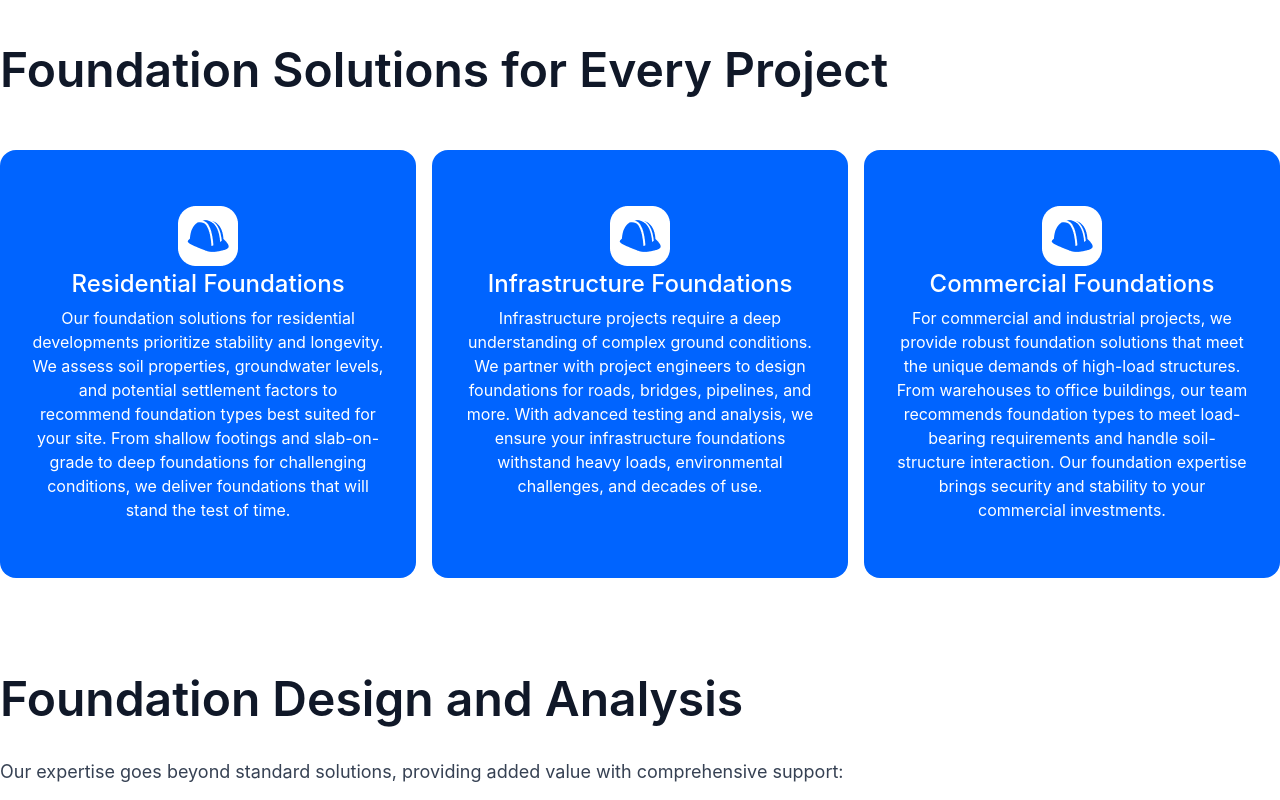
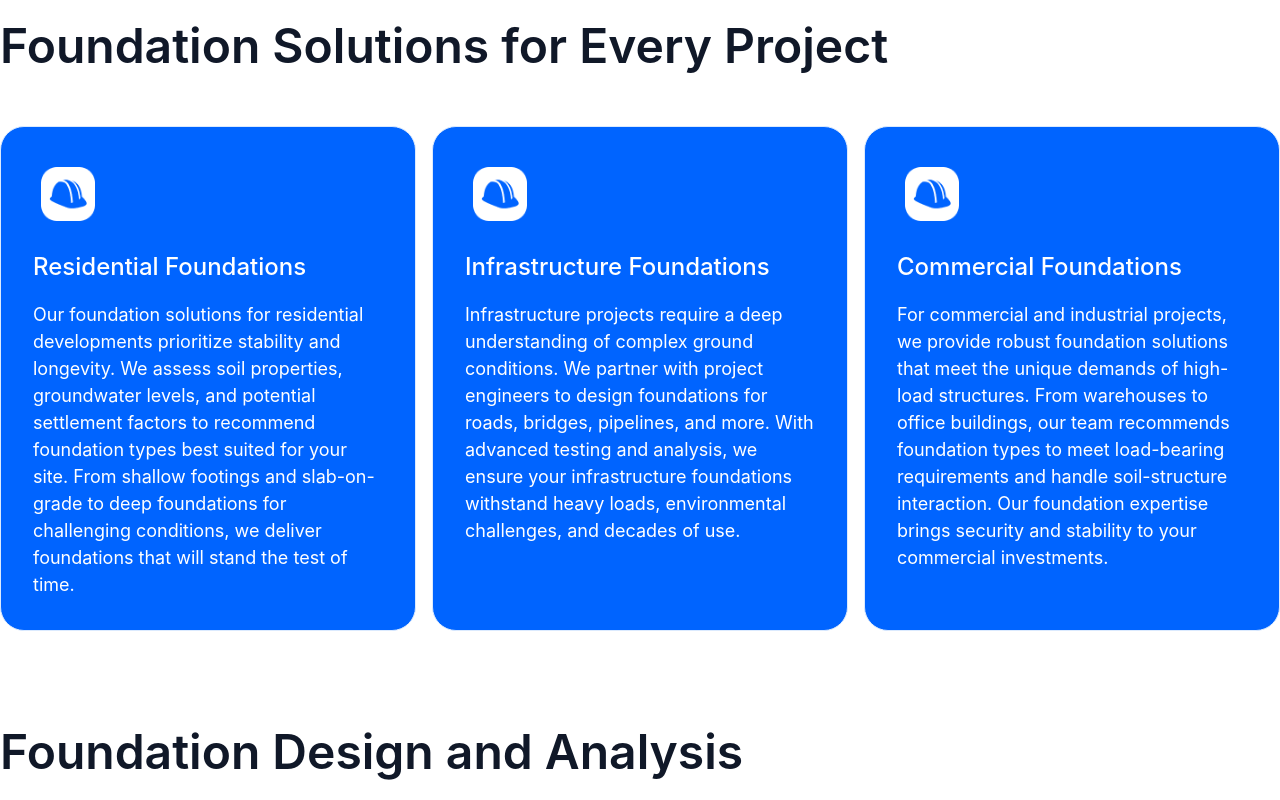
Before and after one commit to tharanga-madurapperuma/statewide-geotechnical_construction-site, a React (Vite) app: page /foundationbuilt in a window 1280 px wide. Shown: the part 860-1660 px from the top of the page. Built offline with nearby package versions, Linux system fonts and the light colour scheme.

Commit message:
change all classes

```diff
--- a/src/components/card/ButtonCard.jsx
+++ b/src/components/card/ButtonCard.jsx
@@ -7,7 +7,7 @@ const ButtonCard = ({ image, title, description, buttonText }) => {
   const buttonLink = "/contact";
 
   return (
-    <div className="font-inter bg-[#EBF7FF] rounded-xl sm:rounded-2xl md:rounded-3xl mx-4 sm:mx-6 md:mx-8 lg:mx-16 mt-6 md:mt-[40px]">
+    <div className="font-inter bg-[#EBF7FF] rounded-xl sm:rounded-2xl md:rounded-3xl mx-4 sm:mx-6 md:mx-8 lg:mx-16 mt-[8px] md:mt-[16px]">
       {/* Mobile layout - Image on top, text below */}
       <div className="block md:hidden p-6 sm:p-2">
         {/* Top Image for Mobile */}
--- a/src/components/hero-section/AccreditedFacilitySection.jsx
+++ b/src/components/hero-section/AccreditedFacilitySection.jsx
@@ -3,7 +3,7 @@ import { GroupTalk } from "../../assets/assets";
 
 const AccreditedFacilitySection = () => {
     return (
-        <section className="bg-white w-full  h-auto  mx-auto sm:px-[70px] md:px-[80px] lg:px-[100px] xl:px-[110px] mb-[3rem] px-8 py-10 max-w-[1920px]">
+        <section className="bg-white w-full  h-auto  mx-auto sm:px-[70px] md:px-[80px] lg:px-[100px] xl:px-[110px] mb-[128px] px-8 py-10 max-w-[1920px] mt-[128px]">
             <h2 className="text-xl sm:text-[32px] lg:text-[40px] xl:text-[54px] font-600 lg:mb-[56px] text-gray-900 leading-snug">
                 Statewide Laboratories Pty Ltd – Your Trusted NATA-Accredited
                 Testing Facility
--- a/src/components/info-section/InfoSection.jsx
+++ b/src/components/info-section/InfoSection.jsx
@@ -27,7 +27,7 @@ const InfoSection = ({
             <div className="flex-1 text-left">
                 <h2
                     className={`text-2xl sm:text-3xl font-600  text-gray-900 mb-4 ${
-                        reverse ? "md:text-[48px]" : " md:md:text-[62px]"
+                        reverse ? "md:text-[48px]" : " md:md:text-[48px]"
                     }`}
                 >
                     {title}
--- a/src/components/text/TextSection.jsx
+++ b/src/components/text/TextSection.jsx
@@ -2,7 +2,7 @@ import React from "react";
 
 const TextSection = ({ title, description, buttonText, buttonLink }) => {
     return (
-        <section className="bg-[#EBF7FF] py-12">
+        <section className="bg-[#EBF7FF] py-[32px]">
             <div className="mx-auto text-center md:text-left">
                 <h2
                     s
--- a/src/pages/AboutUs.jsx
+++ b/src/pages/AboutUs.jsx
@@ -81,7 +81,7 @@ Our team is dedicated to providing accurate, cost-effective geotechnical solutio
         </div>
 
         {/* Footer */}
-        <div className="text-gray-600 mt-[32px] ">
+        <div className="text-gray-600 mt-[56px] mb-[96px] ">
           <p>
             Choose Statewide Geotechnical (Aust) Pty Ltd for your next project,
             and experience the benefits of seamless, reliable, and
--- a/src/pages/FoundationBuilt.jsx
+++ b/src/pages/FoundationBuilt.jsx
@@ -1,6 +1,6 @@
 import React from "react";
 import ButtonCard from "../components/card/ButtonCard";
-import CardIconTextCenterColored from "../components/card-icon-text-center/CardIconTextCenterColored";
+
 import TextSection from "../components/text/TextSection";
 import CardIconTopLeft from "../components/card-icon-top-left/CardIconTopLeft";
 
@@ -28,27 +28,46 @@ const FoundationBuilt = () => {
           {/* Desktop Layout (lg and up) - Original 9-column layout */}
           <div className="hidden lg:grid grid-cols-9 grid-rows-5 gap-4 mt-[56px]">
             <div className="col-span-3 row-span-5">
-      <CardIconTextCenterColored
+              <CardIconTopLeft
                 iconUrl="/Frame2218.png"
+                iconBackground="bg-white-100"
+                background="bg-blue-600"
+                stroke={true}
                 titleText="Residential Foundations"
-        bodyTextPresent="Our foundation solutions for residential developments prioritize stability and longevity. We assess soil properties, groundwater levels, and potential settlement factors to recommend foundation types best suited for your site. From shallow footings and slab-on-grade to deep foundations for challenging conditions, we deliver foundations that will stand the test of time."
                 bodyText="Our foundation solutions for residential developments prioritize stability and longevity. We assess soil properties, groundwater levels, and potential settlement factors to recommend foundation types best suited for your site. From shallow footings and slab-on-grade to deep foundations for challenging conditions, we deliver foundations that will stand the test of time."
+                titleColor="text-white"
+                bodyColor="text-white"
+                padding={true}
+                backgroundHover={true}
               />
             </div>
             <div className="col-span-3 row-span-5 col-start-4">
-      <CardIconTextCenterColored
+              <CardIconTopLeft
                 iconUrl="/Frame2218.png"
+                iconBackground="bg-white-100"
+                background="bg-blue-600"
+                stroke={true}
                 titleText="Infrastructure Foundations"
-        bodyTextPresent="Infrastructure projects require a deep understanding of complex ground conditions. We partner with project engineers to design foundations for roads, bridges, pipelines, and more. With advanced testing and analysis, we ensure your infrastructure foundations withstand heavy loads, environmental challenges, and decades of use."
                 bodyText="Infrastructure projects require a deep understanding of complex ground conditions. We partner with project engineers to design foundations for roads, bridges, pipelines, and more. With advanced testing and analysis, we ensure your infrastructure foundations withstand heavy loads, environmental challenges, and decades of use."
+                titleColor="text-white"
+                bodyColor="text-white"
+                padding={true}
+                backgroundHover={true}
               />
             </div>
             <div className="col-span-3 row-span-5 col-start-7">
-      <CardIconTextCenterColored
+
+              <CardIconTopLeft
                 iconUrl="/Frame2218.png"
+                iconBackground="bg-white-100"
+                background="bg-blue-600"
+                stroke={true}
                 titleText="Commercial Foundations"
-        bodyTextPresent="For commercial and industrial projects, we provide robust foundation solutions that meet the unique demands of high-load structures. From warehouses to office buildings, our team recommends foundation types to meet load-bearing requirements and handle soil-structure interaction. Our foundation expertise brings security and stability to your commercial investments."
                 bodyText="For commercial and industrial projects, we provide robust foundation solutions that meet the unique demands of high-load structures. From warehouses to office buildings, our team recommends foundation types to meet load-bearing requirements and handle soil-structure interaction. Our foundation expertise brings security and stability to your commercial investments."
+                titleColor="text-white"
+                bodyColor="text-white"
+                padding={true}
+                backgroundHover={true}
               />
             </div>
           </div>
@@ -56,27 +75,45 @@ const FoundationBuilt = () => {
           {/* Tablet Layout (md) - 2-column layout */}
           <div className="hidden md:grid lg:hidden grid-cols-2 gap-6 px-4">
             <div className="col-span-1">
-      <CardIconTextCenterColored
+            <CardIconTopLeft
                 iconUrl="/Frame2218.png"
+                iconBackground="bg-white-100"
+                background="bg-blue-600"
+                stroke={true}
                 titleText="Residential Foundations"
-        bodyTextPresent="Our foundation solutions for residential developments prioritize stability and longevity. We assess soil properties, groundwater levels, and potential settlement factors to recommend foundation types best suited for your site. From shallow footings and slab-on-grade to deep foundations for challenging conditions, we deliver foundations that will stand the test of time."
                 bodyText="Our foundation solutions for residential developments prioritize stability and longevity. We assess soil properties, groundwater levels, and potential settlement factors to recommend foundation types best suited for your site. From shallow footings and slab-on-grade to deep foundations for challenging conditions, we deliver foundations that will stand the test of time."
+                titleColor="text-white"
+                bodyColor="text-white"
+                padding={true}
+                backgroundHover={true}
               />
             </div>
             <div className="col-span-1">
-      <CardIconTextCenterColored
+            <CardIconTopLeft
                 iconUrl="/Frame2218.png"
+                iconBackground="bg-white-100"
+                background="bg-blue-600"
+                stroke={true}
                 titleText="Infrastructure Foundations"
-        bodyTextPresent="Infrastructure projects require a deep understanding of complex ground conditions. We partner with project engineers to design foundations for roads, bridges, pipelines, and more. With advanced testing and analysis, we ensure your infrastructure foundations withstand heavy loads, environmental challenges, and decades of use."
                 bodyText="Infrastructure projects require a deep understanding of complex ground conditions. We partner with project engineers to design foundations for roads, bridges, pipelines, and more. With advanced testing and analysis, we ensure your infrastructure foundations withstand heavy loads, environmental challenges, and decades of use."
+                titleColor="text-white"
+                bodyColor="text-white"
+                padding={true}
+                backgroundHover={true}
               />
             </div>
             <div className="col-span-2">
-      <CardIconTextCenterColored
+            <CardIconTopLeft
                 iconUrl="/Frame2218.png"
+                iconBackground="bg-white-100"
+                background="bg-blue-600"
+                stroke={true}
                 titleText="Commercial Foundations"
-        bodyTextPresent="For commercial and industrial projects, we provide robust foundation solutions that meet the unique demands of high-load structures. From warehouses to office buildings, our team recommends foundation types to meet load-bearing requirements and handle soil-structure interaction. Our foundation expertise brings security and stability to your commercial investments."
                 bodyText="For commercial and industrial projects, we provide robust foundation solutions that meet the unique demands of high-load structures. From warehouses to office buildings, our team recommends foundation types to meet load-bearing requirements and handle soil-structure interaction. Our foundation expertise brings security and stability to your commercial investments."
+                titleColor="text-white"
+                bodyColor="text-white"
+                padding={true}
+                backgroundHover={true}
               />
             </div>
           </div>
@@ -84,27 +121,45 @@ const FoundationBuilt = () => {
           {/* Small Tablet Layout (sm) - 2-column but different arrangement */}
           <div className="hidden sm:grid md:hidden grid-cols-2 gap-4 px-4">
             <div className="col-span-2">
-      <CardIconTextCenterColored
+            <CardIconTopLeft
                 iconUrl="/Frame2218.png"
+                iconBackground="bg-white-100"
+                background="bg-blue-600"
+                stroke={true}
                 titleText="Residential Foundations"
-        bodyTextPresent="Our foundation solutions for residential developments prioritize stability and longevity. We assess soil properties, groundwater levels, and potential settlement factors to recommend foundation types best suited for your site. From shallow footings and slab-on-grade to deep foundations for challenging conditions, we deliver foundations that will stand the test of time."
                 bodyText="Our foundation solutions for residential developments prioritize stability and longevity. We assess soil properties, groundwater levels, and potential settlement factors to recommend foundation types best suited for your site. From shallow footings and slab-on-grade to deep foundations for challenging conditions, we deliver foundations that will stand the test of time."
+                titleColor="text-white"
+                bodyColor="text-white"
+                padding={true}
+                backgroundHover={true}
               />
             </div>
             <div className="col-span-1">
-      <CardIconTextCenterColored
+            <CardIconTopLeft
                 iconUrl="/Frame2218.png"
+                iconBackground="bg-white-100"
+                background="bg-blue-600"
+                stroke={true}
                 titleText="Infrastructure Foundations"
-        bodyTextPresent="Infrastructure projects require a deep understanding of complex ground conditions. We partner with project engineers to design foundations for roads, bridges, pipelines, and more. With advanced testing and analysis, we ensure your infrastructure foundations withstand heavy loads, environmental challenges, and decades of use."
                 bodyText="Infrastructure projects require a deep understanding of complex ground conditions. We partner with project engineers to design foundations for roads, bridges, pipelines, and more. With advanced testing and analysis, we ensure your infrastructure foundations withstand heavy loads, environmental challenges, and decades of use."
+                titleColor="text-white"
+                bodyColor="text-white"
+                padding={true}
+                backgroundHover={true}
               />
             </div>
             <div className="col-span-1">
-      <CardIconTextCenterColored
+            <CardIconTopLeft
                 iconUrl="/Frame2218.png"
+                iconBackground="bg-white-100"
+                background="bg-blue-600"
+                stroke={true}
                 titleText="Commercial Foundations"
-        bodyTextPresent="For commercial and industrial projects, we provide robust foundation solutions that meet the unique demands of high-load structures. From warehouses to office buildings, our team recommends foundation types to meet load-bearing requirements and handle soil-structure interaction. Our foundation expertise brings security and stability to your commercial investments."
                 bodyText="For commercial and industrial projects, we provide robust foundation solutions that meet the unique demands of high-load structures. From warehouses to office buildings, our team recommends foundation types to meet load-bearing requirements and handle soil-structure interaction. Our foundation expertise brings security and stability to your commercial investments."
+                titleColor="text-white"
+                bodyColor="text-white"
+                padding={true}
+                backgroundHover={true}
               />
             </div>
           </div>
@@ -112,27 +167,45 @@ const FoundationBuilt = () => {
           {/* Mobile Layout (xs) - Single column stacked */}
           <div className="block sm:hidden px-4 space-y-6">
             <div>
-      <CardIconTextCenterColored
+            <CardIconTopLeft
                 iconUrl="/Frame2218.png"
+                iconBackground="bg-white-100"
+                background="bg-blue-600"
+                stroke={true}
                 titleText="Residential Foundations"
-        bodyTextPresent="Our foundation solutions for residential developments prioritize stability and longevity. We assess soil properties, groundwater levels, and potential settlement factors to recommend foundation types best suited for your site. From shallow footings and slab-on-grade to deep foundations for challenging conditions, we deliver foundations that will stand the test of time."
                 bodyText="Our foundation solutions for residential developments prioritize stability and longevity. We assess soil properties, groundwater levels, and potential settlement factors to recommend foundation types best suited for your site. From shallow footings and slab-on-grade to deep foundations for challenging conditions, we deliver foundations that will stand the test of time."
+                titleColor="text-white"
+                bodyColor="text-white"
+                padding={true}
+                backgroundHover={true}
               />
             </div>
             <div>
-      <CardIconTextCenterColored
+            <CardIconTopLeft
                 iconUrl="/Frame2218.png"
+                iconBackground="bg-white-100"
+                background="bg-blue-600"
+                stroke={true}
                 titleText="Infrastructure Foundations"
-        bodyTextPresent="Infrastructure projects require a deep understanding of complex ground conditions. We partner with project engineers to design foundations for roads, bridges, pipelines, and more. With advanced testing and analysis, we ensure your infrastructure foundations withstand heavy loads, environmental challenges, and decades of use."
                 bodyText="Infrastructure projects require a deep understanding of complex ground conditions. We partner with project engineers to design foundations for roads, bridges, pipelines, and more. With advanced testing and analysis, we ensure your infrastructure foundations withstand heavy loads, environmental challenges, and decades of use."
+                titleColor="text-white"
+                bodyColor="text-white"
+                padding={true}
+                backgroundHover={true}
               />
             </div>
             <div>
-      <CardIconTextCenterColored
+            <CardIconTopLeft
                 iconUrl="/Frame2218.png"
+                iconBackground="bg-white-100"
+                background="bg-blue-600"
+                stroke={true}
                 titleText="Commercial Foundations"
-        bodyTextPresent="For commercial and industrial projects, we provide robust foundation solutions that meet the unique demands of high-load structures. From warehouses to office buildings, our team recommends foundation types to meet load-bearing requirements and handle soil-structure interaction. Our foundation expertise brings security and stability to your commercial investments."
                 bodyText="For commercial and industrial projects, we provide robust foundation solutions that meet the unique demands of high-load structures. From warehouses to office buildings, our team recommends foundation types to meet load-bearing requirements and handle soil-structure interaction. Our foundation expertise brings security and stability to your commercial investments."
+                titleColor="text-white"
+                bodyColor="text-white"
+                padding={true}
+                backgroundHover={true}
               />
             </div>
           </div>
@@ -425,7 +498,6 @@ const FoundationBuilt = () => {
           </div>
 
           <div className="col-span-1 row-span-1">
-
             <CardIconTopLeft
               iconUrl="/helmet.png"
               iconBackground="bg-white-100"
@@ -444,8 +516,6 @@ const FoundationBuilt = () => {
           </div>
 
           <div className="col-span-1 row-span-1">
-
-
             <CardIconTopLeft
               iconUrl="/helmet.png"
               iconBackground="bg-white-100"
@@ -465,8 +535,6 @@ const FoundationBuilt = () => {
 
           {/* Row 2 */}
           <div className="col-span-1 row-span-1">
-
-
             <CardIconTopLeft
               iconUrl="/helmet.png"
               iconBackground="bg-white-100"
@@ -484,7 +552,6 @@ const FoundationBuilt = () => {
           </div>
 
           <div className="col-span-1 row-span-1">
-
             <CardIconTopLeft
               iconUrl="/helmet.png"
               iconBackground="bg-white-100"
@@ -503,7 +570,6 @@ const FoundationBuilt = () => {
           </div>
 
           <div className="col-span-1 row-span-1">
-
             <CardIconTopLeft
               iconUrl="/helmet.png"
               iconBackground="bg-white-100"
@@ -518,7 +584,6 @@ const FoundationBuilt = () => {
               padding={true}
               backgroundHover={false}
             />
-
           </div>
         </div>
         {/* Footer */}
@@ -532,7 +597,9 @@ const FoundationBuilt = () => {
 
       <div className="max-w-[1300px] mx-auto mt-[94px]">
         {/* Header Section */}
-        <h1 className="text-24 sm:text-36 md:text-48 font-600 text-gray-900 font-inter  mb-[32px] text-4xl text-center md:text-left">Shallow Foundations</h1>
+        <h1 className="text-24 sm:text-36 md:text-48 font-600 text-gray-900 font-inter  mb-[32px] text-4xl text-center md:text-left">
+          Shallow Foundations
+        </h1>
         <p className="text-base mb-[45px] sm:text-lg text-gray-700 leading-relaxed text-center md:text-left max-w-7xl mx-auto md:mx-0">
           For stable ground projects, our shallow foundation solutions provide
           an efficient, cost-effective choice. Shallow foundations work well for
@@ -546,8 +613,6 @@ const FoundationBuilt = () => {
         <div className="grid grid-cols-1 sm:grid-cols-2 md:grid-cols-3 gap-4 pt-[35px] w-full">
           {/* Row 1 */}
           <div className="col-span-1 row-span-1">
-
-
             <CardIconTopLeft
               iconUrl="/helmet.png"
               iconBackground="bg-white-100"
@@ -565,8 +630,6 @@ const FoundationBuilt = () => {
           </div>
 
           <div className="col-span-1 row-span-1">
-
-
             <CardIconTopLeft
               iconUrl="/helmet.png"
               iconBackground="bg-white-100"
@@ -593,8 +656,6 @@ const FoundationBuilt = () => {
 
           {/* Row 2 */}
           <div className="col-span-1 row-span-1">
-
-
             <CardIconTopLeft
               iconUrl="/helmet.png"
               iconBackground="bg-white-100"
@@ -612,8 +673,6 @@ const FoundationBuilt = () => {
           </div>
 
           <div className="col-span-1 row-span-1">
-
-
             <CardIconTopLeft
               iconUrl="/helmet.png"
               iconBackground="bg-white-100"
@@ -631,8 +690,6 @@ const FoundationBuilt = () => {
           </div>
 
           <div className="col-span-1 row-span-1">
-
-
             <CardIconTopLeft
               iconUrl="/helmet.png"
               iconBackground="bg-white-100"
@@ -652,7 +709,7 @@ const FoundationBuilt = () => {
         </div>
       </div>
 
-      <div className="mb-8 px-8 sm:px-[70px] md:px-[80px] lg:px-[100px] xl:px-[110px] sm:mb-40 md:mb-58 w-full bg-[#EBF7FF] md:py-6">
+      <div className="mb-8 px-8 sm:px-[70px] md:px-[80px] lg:px-[100px] xl:px-[110px] sm:mb-40 md:mb-58 w-full bg-[#EBF7FF] md:py-6 mt-[64px]">
         <TextSection
           title="Partner with Statewide Geotechnical for Reliable, Cost-Effective Foundations"
           description="With expertise in both shallow and deep foundation systems, Statewide Geotechnical is equipped to provide a foundation solution perfectly aligned with your project’s needs. Whether it’s residential, commercial, or infrastructure, our in-house team of experts ensures safety, reliability, and efficiency from the ground up. Make Statewide Geotechnical (Aust) Pty Ltd your foundation partner, and experience the assurance of quality and value at every stage."
--- a/src/pages/accredited/AccreditedPage.jsx
+++ b/src/pages/accredited/AccreditedPage.jsx
@@ -14,6 +14,7 @@ const AccreditedPage = () => {
                 buttonLink={"/"}
                 hasBookButton={false}
             />
+
             <AccreditedFacilitySection />
         </div>
     );
--- a/src/pages/contactUs/ContactPage.jsx
+++ b/src/pages/contactUs/ContactPage.jsx
@@ -116,7 +116,7 @@ const ContactPage = () => {
                     </div>
                 </div>
 
-                <div className="md:px-[80px] lg:px-[100px] xl:px-[110px] mb-[3rem] px-8 lg:mt-[100px] py-3 w-full max-w-[1920px]">
+                <div className="md:px-[80px] lg:px-[100px] xl:px-[110px] mb-[3rem] px-8 lg:mt-[64px] py-3 w-full max-w-[1920px]">
                     <h2 className="lg:text-48 text-2xl font-600 text-gray-900">
                         Follow Us
                     </h2>
@@ -137,7 +137,7 @@ const ContactPage = () => {
                     </div>
                 </div>
 
-                <div className="md:px-[80px] lg:px-[100px] xl:px-[110px] mb-[3rem] px-8 lg:mt-[100px] p-3 w-full max-w-[1920px]">
+                <div className="md:px-[80px] lg:px-[100px] xl:px-[110px] mb-[3rem] px-8 lg:mt-[64px] p-3 w-full max-w-[1920px]">
                     <h2 className="lg:text-48 text-2xl font-600 text-gray-900">
                         Visit Our Office
                     </h2>
@@ -157,7 +157,7 @@ const ContactPage = () => {
                         referrerPolicy="no-referrer-when-downgrade"
                     ></iframe>
                 </div>
-                <div className="lg:px-[110px] lg:mt-[100px] p-3 w-full max-w-[1920px]">
+                <div className="lg:px-[110px] lg:mt-[64px] p-3 w-full max-w-[1920px] mb-[64px]">
                     <h2 className="lg:text-48 text-2xl font-600 text-gray-900">
                         Have a Question?
                     </h2>
--- a/src/pages/inspections/Inspections.jsx
+++ b/src/pages/inspections/Inspections.jsx
@@ -213,7 +213,7 @@ const Inspections = () => {
             </div>
 
             {/* Blue Component */}
-            <div className="w-full bg-[#EBF7FF] py-6 md:py-[64px]  px-[32px] sm:px-[70px] md:px-80 lg:px-[100px] xl:px-[110px]  ">
+            <div className="w-full bg-[#EBF7FF] py-6 md:py-[64px]  px-[32px] sm:px-[70px] md:px-80 lg:px-[100px] xl:px-[110px] mb-[64px] ">
                 <TextSection
                     title="Why Choose Us for Earthwork Testing?"
                     description="With industry-leading expertise and rigorous adherence to Australian Standards, our Earthwork Inspection and Testing services provide the precision and oversight needed for secure and durable projects. Whether you need comprehensive supervision, detailed testing, or reliable material assessments, we are here to help you build with confidence."
```
Also changed, not shown: src/pages/RetainingWall.jsx (+19 -23 lines), src/pages/SiteInvetigate.jsx (+14 -25 lines). Lines whose indentation alone changed are shown as unchanged.
